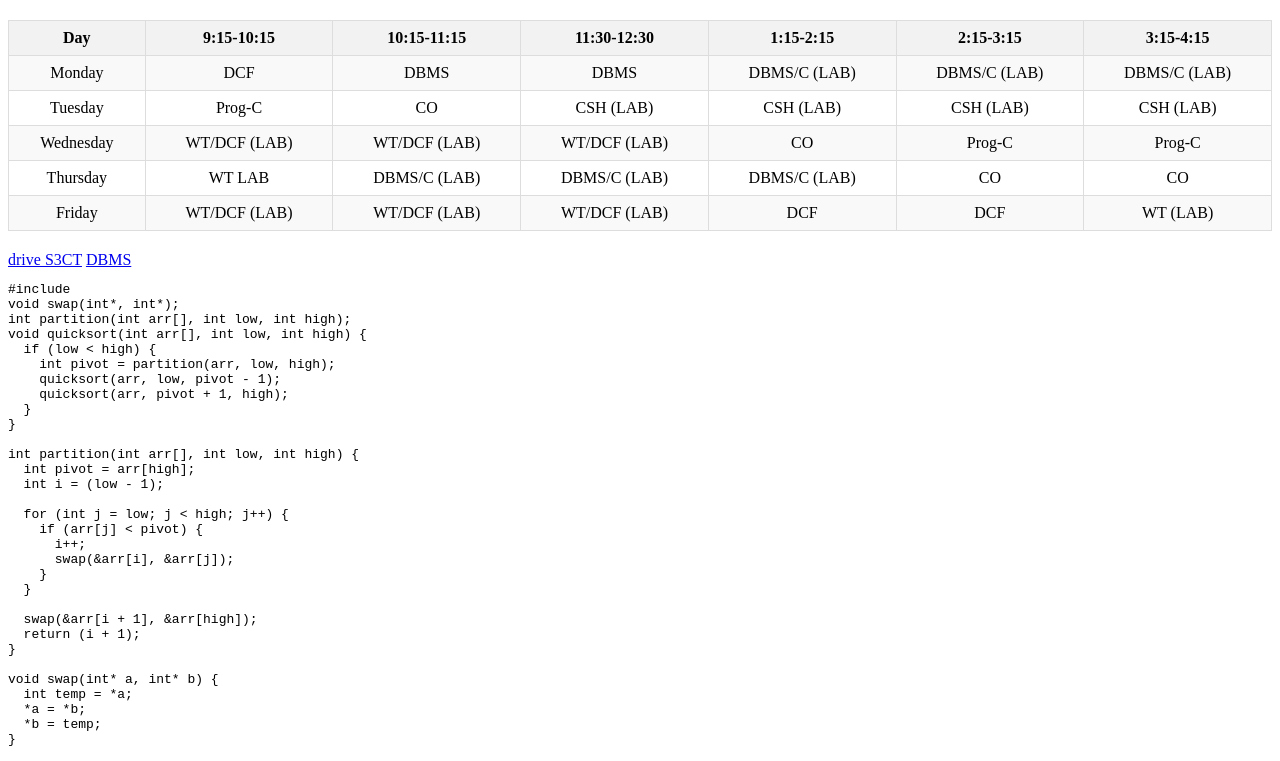
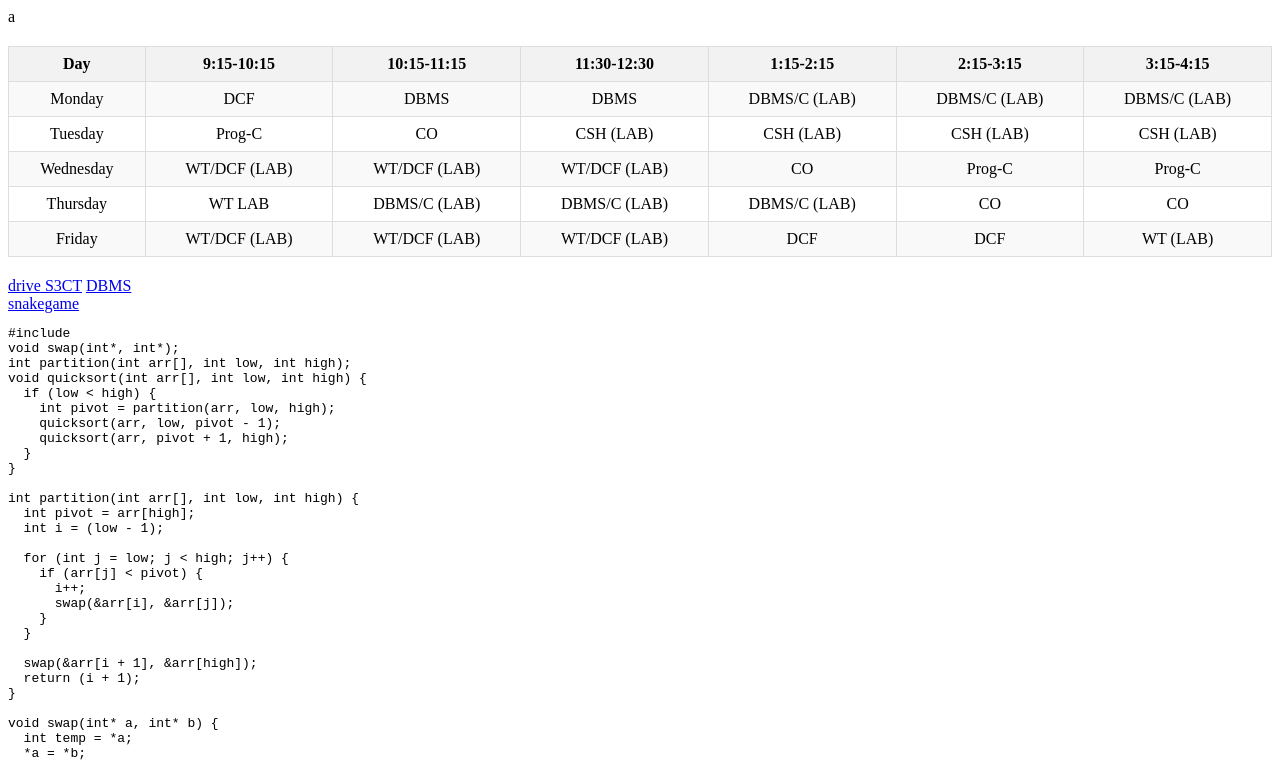
Before and after one commit to muhadmmm/S3_TimeTable, a plain HTML site: page index.html in a window 1280 px wide. Shown: the top 761 px of the page. Drawn offline with Linux system fonts and the light colour scheme.

Commit message:
Update index.html

```diff
--- a/index.html
+++ b/index.html
@@ -1,4 +1,4 @@
-<!DOCTYPE html>
+a<!DOCTYPE html>
 <html lang="en">
 <head>
   <meta charset="UTF-8">
@@ -82,7 +82,8 @@
     </tr>
   </table>
 <a href="https://drive.google.com/drive/folders/1WLD80Spr9PWbh8HpcZbskAeU68-h9cJg">drive S3CT</a>
-<a href="https://drive.google.com/drive/folders/1UGiOYuLZxIzz8B8HLW81AKed2Zsmmj37?usp=drive_link">DBMS</a>
+<a href="https://drive.google.com/drive/folders/1UGiOYuLZxIzz8B8HLW81AKed2Zsmmj37?usp=drive_link">DBMS</a><br>
+<a href="snakegame.txt">snakegame</a>
 <pre>
 #include <stdio.h>
 void swap(int*, int*);
```
